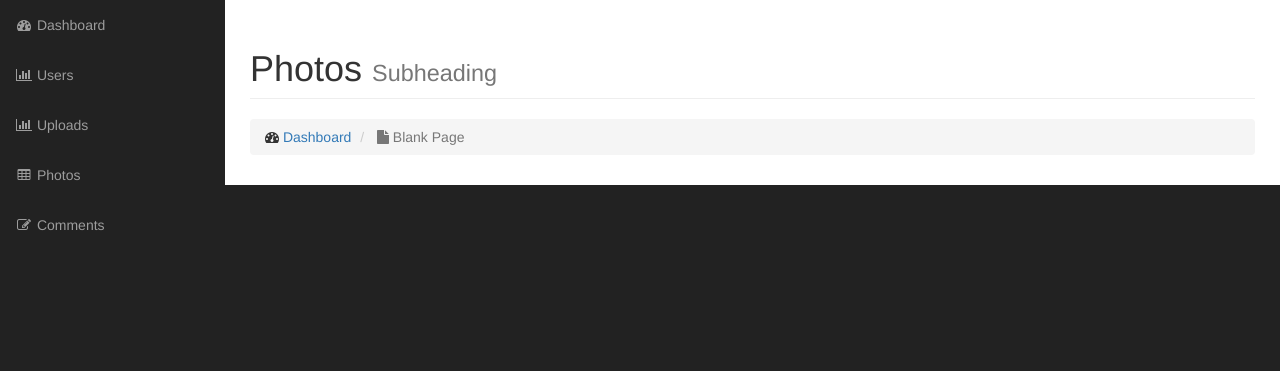
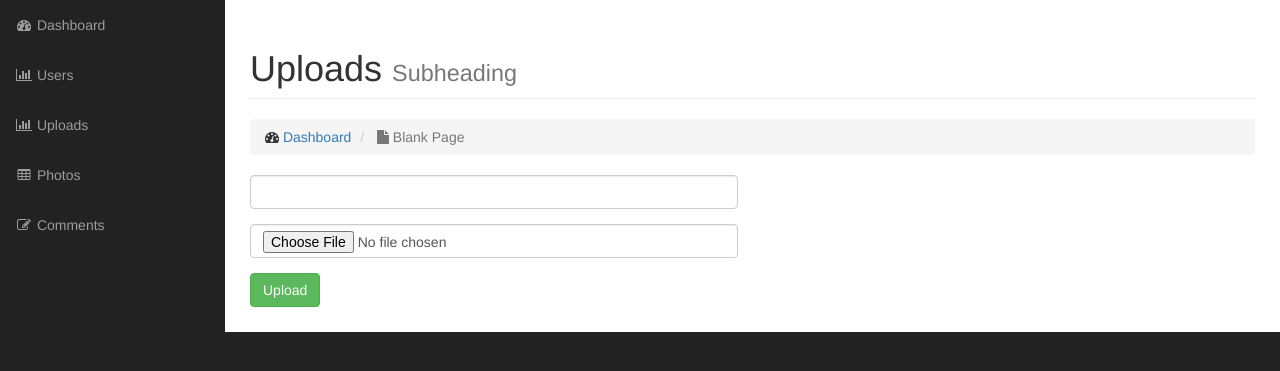
Before and after one commit to shahlakshya1988/phpoop, a PHP site: page /admin/uploads.php in a window 1280 px wide. Shown: the part 51-422 px from the top of the page. Run offline with PHP 8.4, Linux system fonts and the light colour scheme; the visitor is signed in with stand-in values (Sample User, id 1); grey boxes labelled with a size stand in for pictures from a placeholder-image service; some libraries are stand-ins or nearby versions.

Commit message:
110. HTML Form Creation

```diff
--- a/gallery/admin/uploads.php
+++ b/gallery/admin/uploads.php
@@ -1,4 +1,10 @@
 <?php include("includes/header.php"); ?>
+<?php
+if(!$session->is_signed_in()){
+    redirect("login.php");
+    die();
+}
+?>
 
     <!-- Navigation -->
     <nav class="navbar navbar-inverse navbar-fixed-top" role="navigation">
@@ -17,7 +23,7 @@
            <div class="row">
                <div class="col-lg-12">
                    <h1 class="page-header">
-                       Photos
+                       Uploads
                        <small>Subheading</small>
                    </h1>
                    <ol class="breadcrumb">
@@ -29,6 +35,19 @@
                        </li>
                    </ol>
                </div>
+               <div class="col-lg-6">
+                <form action="" method="POST" enctype="multipart/form-data">
+                    <div class="form-group">
+                        <input type="text" name="title" class="form-control">
+                    </div>
+                    <div class="form-group">
+                        <input type="file" name="file_upload" id="file_upload" class="form-control">
+                    </div>
+                    <div class="form-group">
+                        <input type="submit" value="Upload" name="upload" class="btn btn-success">
+                    </div>
+                </form>
+               </div>
            </div>
            <!-- /.row -->
 
```
